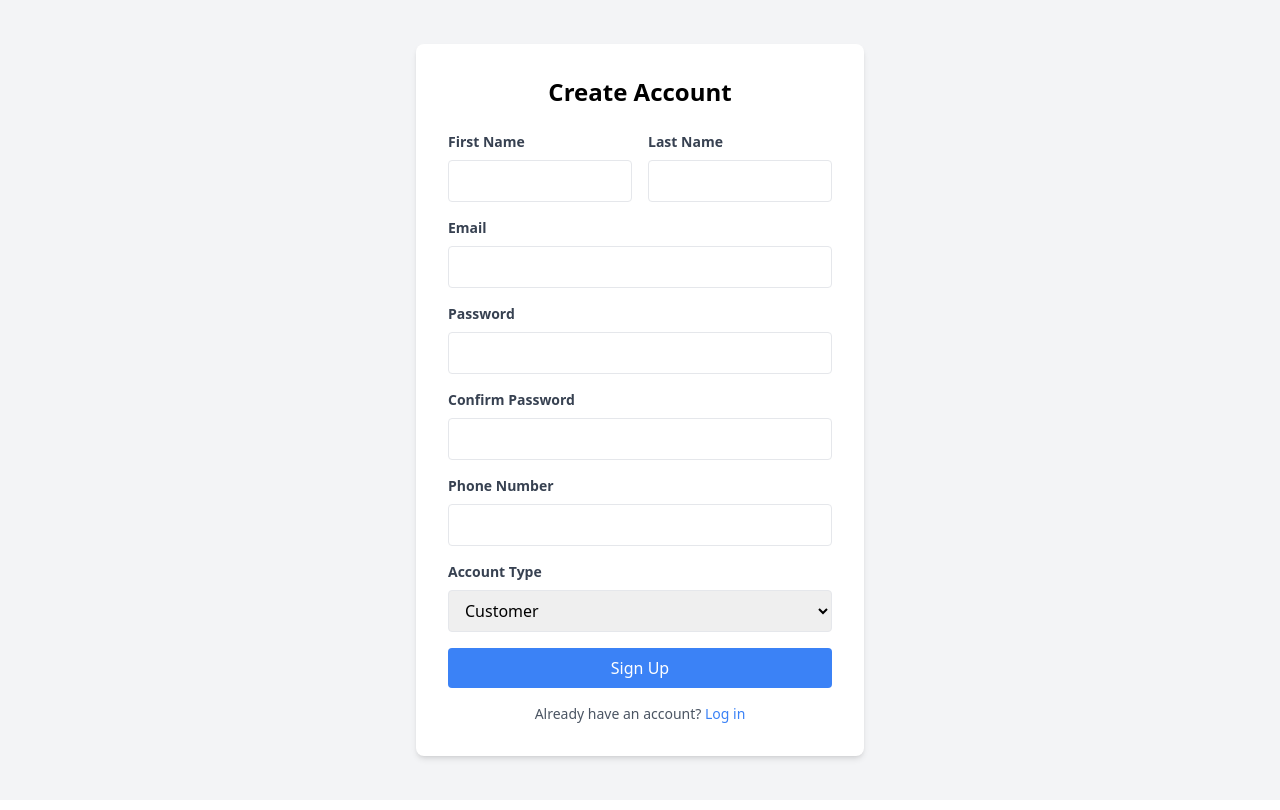
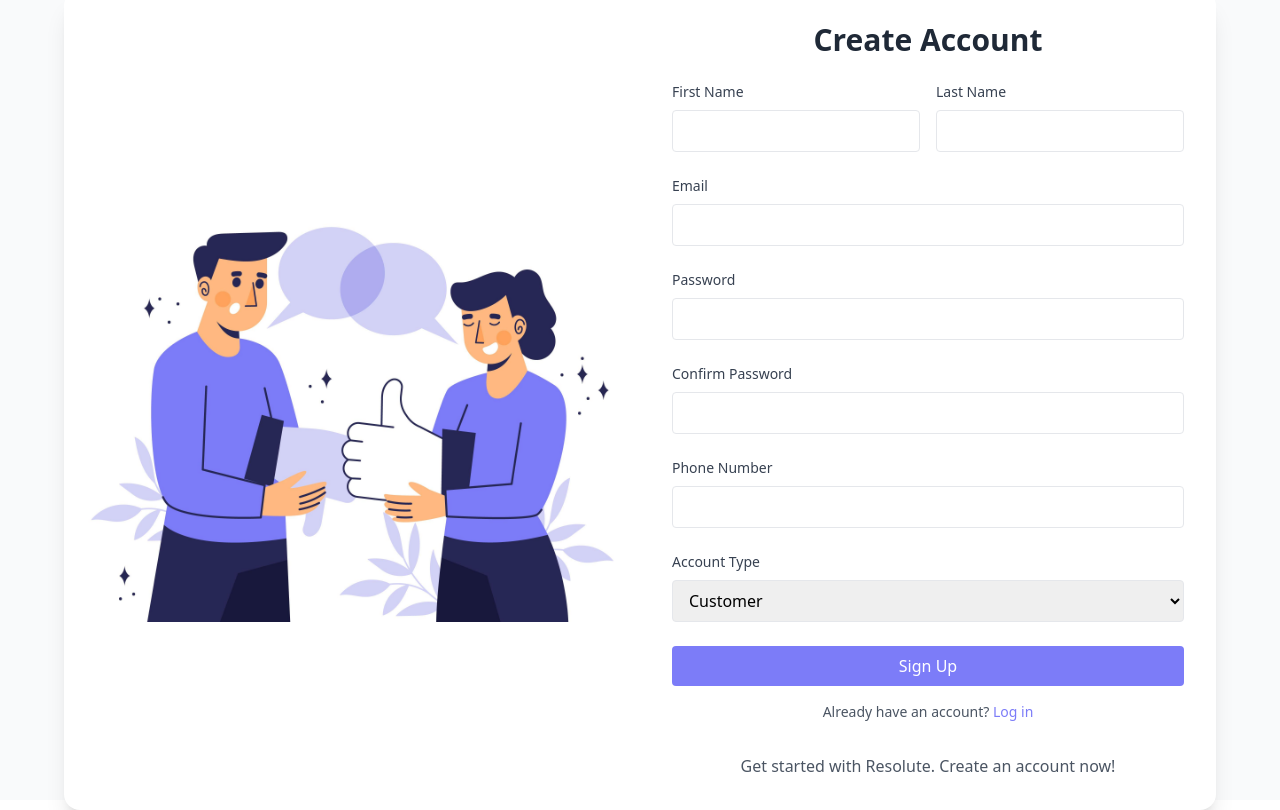
Before and after one commit to i-kishita/Resolute_ai, a React (Vite) app: page /signup in a window 1280 px wide. Built offline with nearby package versions, Linux system fonts and the light colour scheme; no server answers.

Commit message:
updated auth pages UI

```diff
--- a/src/pages/Login.jsx
+++ b/src/pages/Login.jsx
@@ -25,34 +25,42 @@ export default function Login() {
   }
 
   return (
-    <div className="min-h-screen flex items-center justify-center bg-gray-100 px-4">
-      <div className="max-w-md w-full bg-white rounded-lg shadow-md p-8">
-        <h2 className="text-2xl font-bold mb-6 text-center">Login</h2>
+    <div className="h-screen flex items-center justify-center bg-gray-50 px-4">
+      <div className=" w-full max-w-6xl bg-white rounded-2xl shadow-xl flex">
+        <div className="w-1/2 hidden md:block">
+          <img
+            src="/auth.jpg"
+            alt="Login"
+            className="object-cover w-full h-full rounded-l-lg"
+          />
+        </div>
+        <div className="w-full md:w-1/2 p-8">
+          <h2 className="text-3xl font-semibold mb-6 text-center text-gray-800">Login</h2>
           {error && (
             <div className="bg-red-100 border border-red-400 text-red-700 px-4 py-3 rounded mb-4">
               {error}
             </div>
           )}
-        <form onSubmit={handleSubmit} className="space-y-4">
+          <form onSubmit={handleSubmit} className="space-y-6">
             <div>
-            <label className="block text-gray-700 text-sm font-bold mb-2">
+              <label className="block text-gray-700 text-sm font-medium mb-2">
                 Email
               </label>
               <input
                 type="email"
-              className="shadow appearance-none border rounded w-full py-2 px-3 text-gray-700 leading-tight focus:outline-none focus:shadow-outline"
+                className="shadow appearance-none border rounded w-full py-2 px-3 text-gray-700 leading-tight focus:outline-none focus:ring-2 focus:ring-blue-500"
                 value={email}
                 onChange={(e) => setEmail(e.target.value)}
                 required
               />
             </div>
             <div>
-            <label className="block text-gray-700 text-sm font-bold mb-2">
+              <label className="block text-gray-700 text-sm font-medium mb-2">
                 Password
               </label>
               <input
                 type="password"
-              className="shadow appearance-none border rounded w-full py-2 px-3 text-gray-700 leading-tight focus:outline-none focus:shadow-outline"
+                className="shadow appearance-none border rounded w-full py-2 px-3 text-gray-700 leading-tight focus:outline-none focus:ring-2 focus:ring-blue-500"
                 value={password}
                 onChange={(e) => setPassword(e.target.value)}
                 required
@@ -61,7 +69,7 @@ export default function Login() {
             <button
               type="submit"
               disabled={loading}
-            className="w-full bg-blue-500 hover:bg-blue-700 text-white font-bold py-2 px-4 rounded focus:outline-none focus:shadow-outline"
+              className="w-full bg-blue-600 hover:bg-blue-700 text-white font-bold py-2 px-4 rounded focus:outline-none focus:shadow-outline"
             >
               {loading ? 'Logging in...' : 'Login'}
             </button>
@@ -69,12 +77,17 @@ export default function Login() {
 
           <div className="mt-4 text-center">
             <p className="text-sm text-gray-600">
-            Don't have an account?{' '}
+              Don&apos;t have an account?{' '}
               <Link to="/signup" className="text-blue-500 hover:text-blue-700">
                 Sign up
               </Link>
             </p>
           </div>
+
+          <div className="mt-8 text-center text-gray-600">
+            <p>Welcome back to Resolute. Sign in to your account to continue</p>
+          </div>
+        </div>
       </div>
     </div>
   );
--- a/src/pages/Signup.jsx
+++ b/src/pages/Signup.jsx
@@ -88,9 +88,17 @@ export default function Signup() {
   };
 
   return (
-    <div className="min-h-screen flex items-center justify-center bg-gray-100 p-4">
-      <div className="bg-white p-8 rounded-lg shadow-md w-full max-w-md">
-        <h2 className="text-2xl font-bold mb-6 text-center">Create Account</h2>
+    <div className="h-screen flex items-center justify-center bg-gray-50 px-4">
+      <div className="w-full max-w-6xl bg-white rounded-2xl shadow-xl flex">
+        <div className="w-1/2 hidden md:block">
+          <img
+            src="/auth.jpg"
+            alt="Signup"
+            className="object-contain w-full h-full rounded-l-lg"
+          />
+        </div>
+        <div className="w-full md:w-1/2 p-8">
+          <h2 className="text-3xl font-semibold mb-6 text-center text-gray-800">Create Account</h2>
 
           {error && (
             <div className="bg-red-100 border border-red-400 text-red-700 px-4 py-3 rounded mb-4">
@@ -98,23 +106,23 @@ export default function Signup() {
             </div>
           )}
 
-        <form onSubmit={handleSubmit} className="space-y-4">
+          <form onSubmit={handleSubmit} className="space-y-6">
             <div className="grid grid-cols-2 gap-4">
               <div>
-              <label className="block text-gray-700 text-sm font-bold mb-2">First Name</label>
+                <label className="block text-gray-700 text-sm font-medium mb-2">First Name</label>
                 <input
                   type="text"
-                className="w-full px-3 py-2 border rounded"
+                  className="w-full px-3 py-2 border rounded focus:outline-none focus:ring-2 focus:ring-[#7C7CF8]"
                   value={formData.firstName}
                   onChange={(e) => handleInputChange('firstName', e.target.value)}
                   required
                 />
               </div>
               <div>
-              <label className="block text-gray-700 text-sm font-bold mb-2">Last Name</label>
+                <label className="block text-gray-700 text-sm font-medium mb-2">Last Name</label>
                 <input
                   type="text"
-                className="w-full px-3 py-2 border rounded"
+                  className="w-full px-3 py-2 border rounded focus:outline-none focus:ring-2 focus:ring-[#7C7CF8]"
                   value={formData.lastName}
                   onChange={(e) => handleInputChange('lastName', e.target.value)}
                   required
@@ -123,10 +131,10 @@ export default function Signup() {
             </div>
 
             <div>
-            <label className="block text-gray-700 text-sm font-bold mb-2">Email</label>
+              <label className="block text-gray-700 text-sm font-medium mb-2">Email</label>
               <input
                 type="email"
-              className="w-full px-3 py-2 border rounded"
+                className="w-full px-3 py-2 border rounded focus:outline-none focus:ring-2 focus:ring-[#7C7CF8]"
                 value={formData.email}
                 onChange={(e) => handleInputChange('email', e.target.value)}
                 required
@@ -134,10 +142,10 @@ export default function Signup() {
             </div>
 
             <div>
-            <label className="block text-gray-700 text-sm font-bold mb-2">Password</label>
+              <label className="block text-gray-700 text-sm font-medium mb-2">Password</label>
               <input
                 type="password"
-              className="w-full px-3 py-2 border rounded"
+                className="w-full px-3 py-2 border rounded focus:outline-none focus:ring-2 focus:ring-[#7C7CF8]"
                 value={formData.password}
                 onChange={(e) => handleInputChange('password', e.target.value)}
                 required
@@ -145,10 +153,10 @@ export default function Signup() {
             </div>
 
             <div>
-            <label className="block text-gray-700 text-sm font-bold mb-2">Confirm Password</label>
+              <label className="block text-gray-700 text-sm font-medium mb-2">Confirm Password</label>
               <input
                 type="password"
-              className="w-full px-3 py-2 border rounded"
+                className="w-full px-3 py-2 border rounded focus:outline-none focus:ring-2 focus:ring-[#7C7CF8]"
                 value={formData.confirmPassword}
                 onChange={(e) => handleInputChange('confirmPassword', e.target.value)}
                 required
@@ -156,10 +164,10 @@ export default function Signup() {
             </div>
 
             <div>
-            <label className="block text-gray-700 text-sm font-bold mb-2">Phone Number</label>
+              <label className="block text-gray-700 text-sm font-medium mb-2">Phone Number</label>
               <input
                 type="tel"
-              className="w-full px-3 py-2 border rounded"
+                className="w-full px-3 py-2 border rounded focus:outline-none focus:ring-2 focus:ring-[#7C7CF8]"
                 value={formData.phoneNumber}
                 onChange={(e) => handleInputChange('phoneNumber', e.target.value)}
                 required
@@ -167,9 +175,9 @@ export default function Signup() {
             </div>
 
             <div>
-            <label className="block text-gray-700 text-sm font-bold mb-2">Account Type</label>
+              <label className="block text-gray-700 text-sm font-medium mb-2">Account Type</label>
               <select
-              className="w-full px-3 py-2 border rounded"
+                className="w-full px-3 py-2 border rounded focus:outline-none focus:ring-2 focus:ring-[#7C7CF8]"
                 value={formData.role}
                 onChange={(e) => handleInputChange('role', e.target.value)}
               >
@@ -181,7 +189,7 @@ export default function Signup() {
             <button
               type="submit"
               disabled={loading}
-            className="w-full bg-blue-500 text-white py-2 px-4 rounded hover:bg-blue-600 disabled:opacity-50"
+              className="w-full bg-[#7C7CF8] text-white py-2 px-4 rounded hover:bg-[#6b6bf0] disabled:opacity-50"
             >
               {loading ? 'Creating Account...' : 'Sign Up'}
             </button>
@@ -190,10 +198,15 @@ export default function Signup() {
           <div className="mt-4 text-center">
             <p className="text-sm text-gray-600">
               Already have an account?{' '}
-            <Link to="/login" className="text-blue-500 hover:text-blue-700">
+              <Link to="/login" className="text-[#7C7CF8] hover:text-[#6b6bf0]">
                 Log in
               </Link>
             </p>
+          </div>
+
+          <div className="mt-8 text-center text-gray-600">
+            <p>Get started with Resolute. Create an account now!</p>
+          </div>
         </div>
       </div>
     </div>
```
Also changed, not shown: public/auth.jpg (added). Lines whose indentation alone changed are shown as unchanged.
